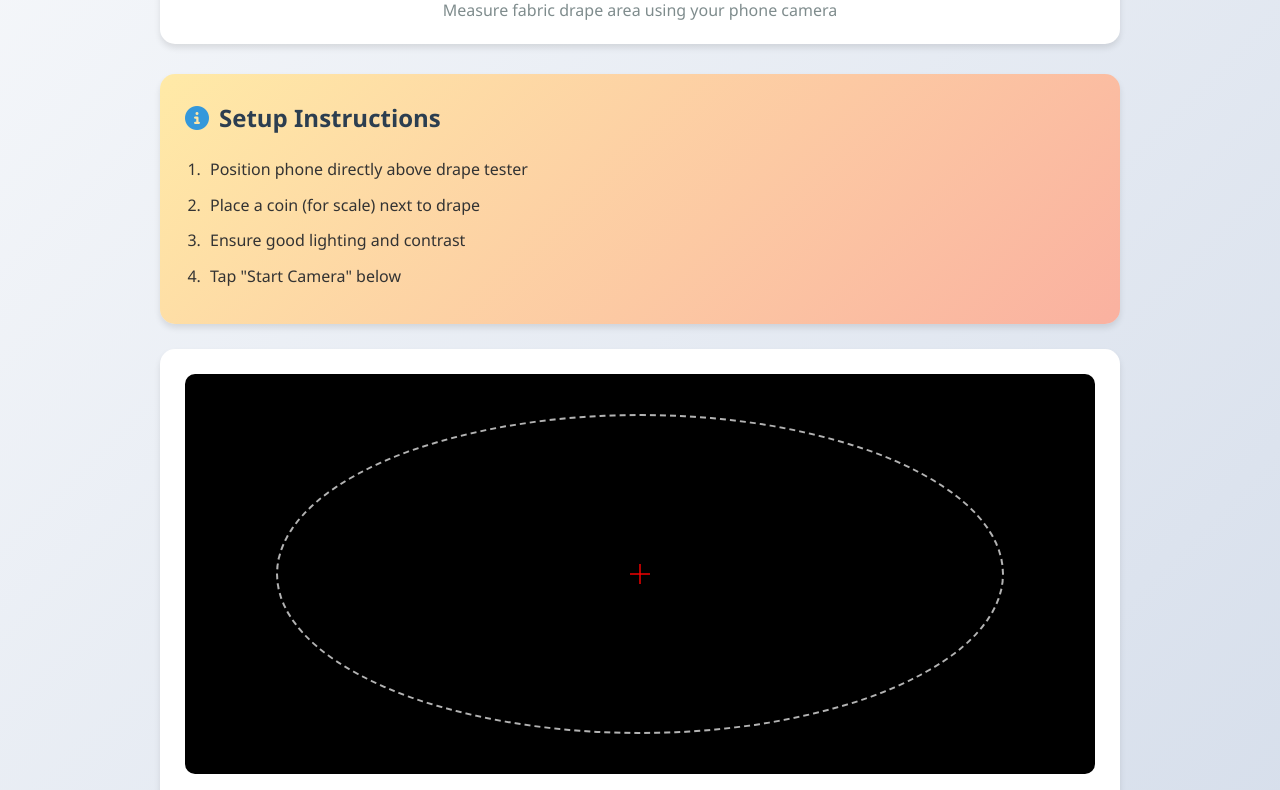
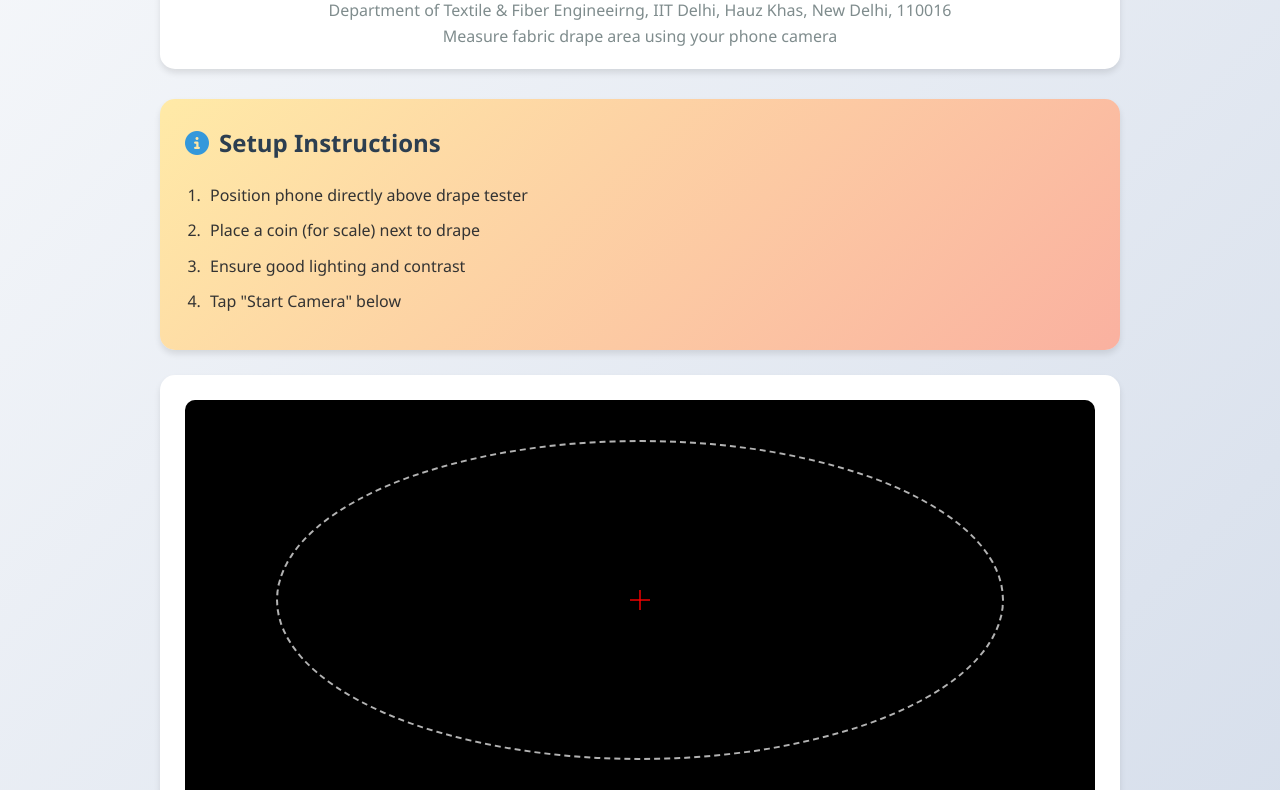
Before and after one commit to Talha6087/Drape-Calculator, a plain HTML site: page index.html in a window 1280 px wide. Shown: the part 108-898 px from the top of the page. Drawn offline with Linux system fonts and the light colour scheme.

Commit message:
Add files via upload

```diff
--- a/index.html
+++ b/index.html
@@ -13,6 +13,7 @@
     <div class="container">
         <header>
             <h1><i class="fas fa-ruler-combined"></i> Drape Area Calculator</h1>
+            <p class="subtitle">Department of Textile & Fiber Engineeirng, IIT Delhi, Hauz Khas, New Delhi, 110016</p>
             <p class="subtitle">Measure fabric drape area using your phone camera</p>
         </header>
 
```
